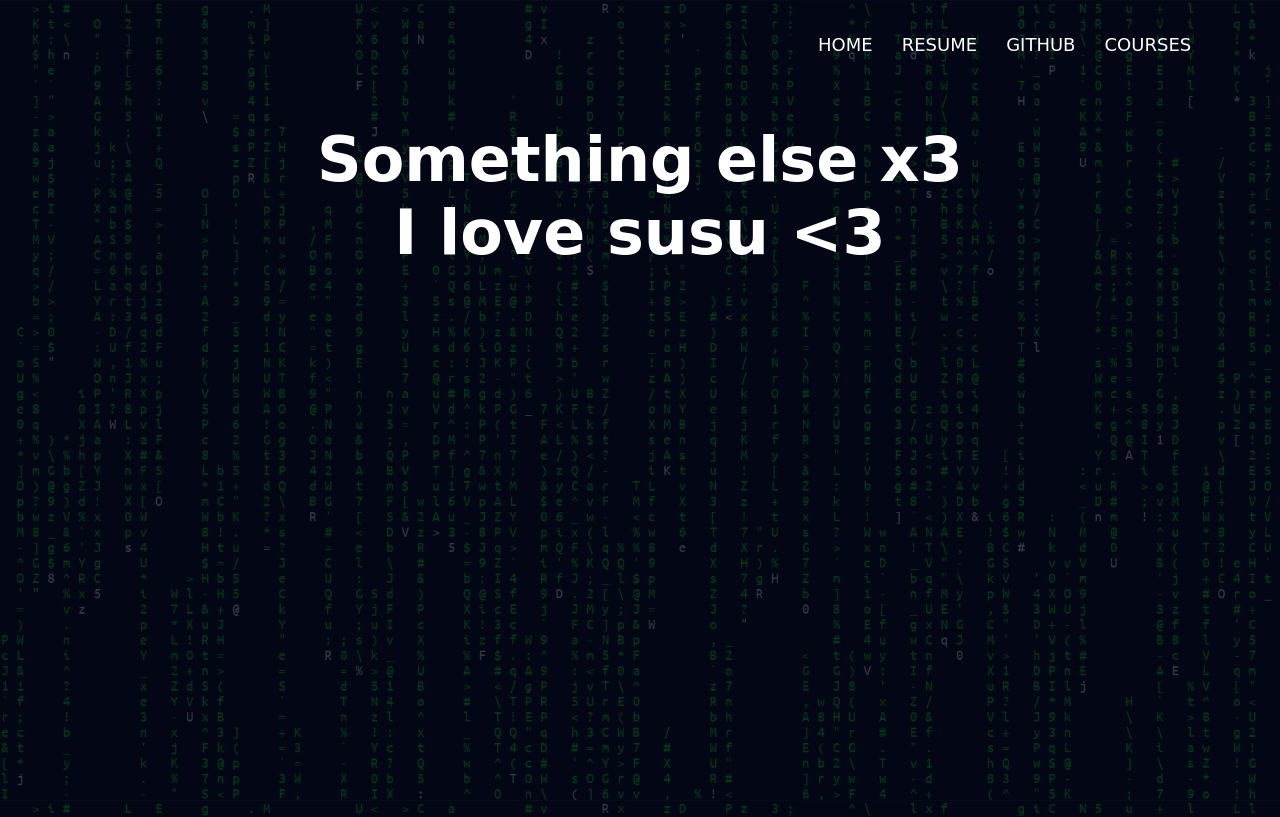
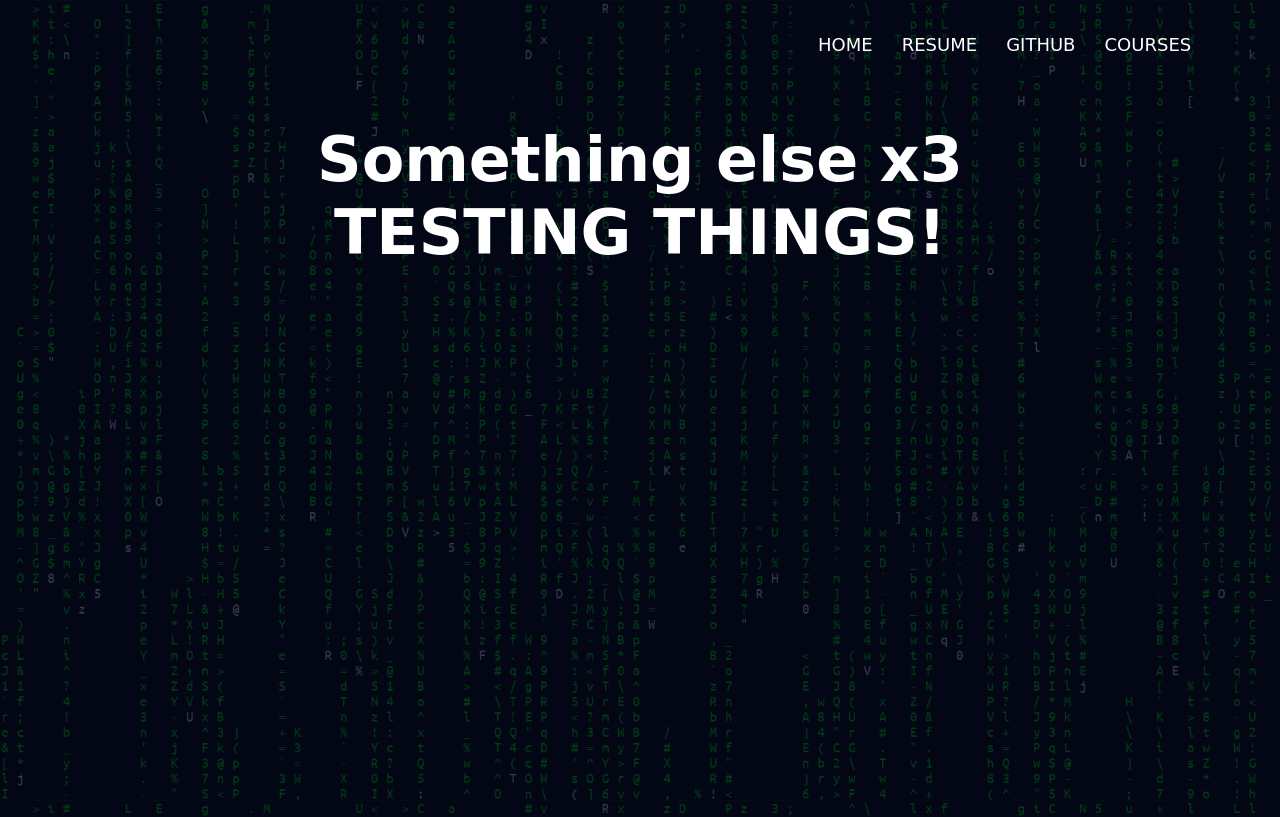
Before and after one commit to alialtimimy/website, a plain HTML site: page courses.html in a window 1280 px wide. Shown: the top 817 px of the page. Drawn offline with Linux system fonts and the light colour scheme; a web font is replaced by a local one.

Commit message:
Removing line

```diff
--- a/courses.html
+++ b/courses.html
@@ -21,7 +21,7 @@
             </div>
         <div class="text-box">
             <h1>Something else x3</h1>
-            <h1>I love susu <3</h1>
+            <h1>TESTING THINGS!</h1>
         </div>
         </nav>
     </section>
```
